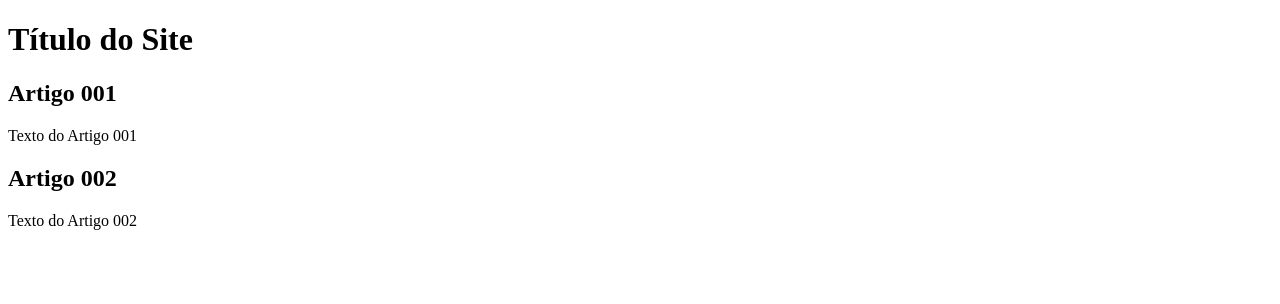
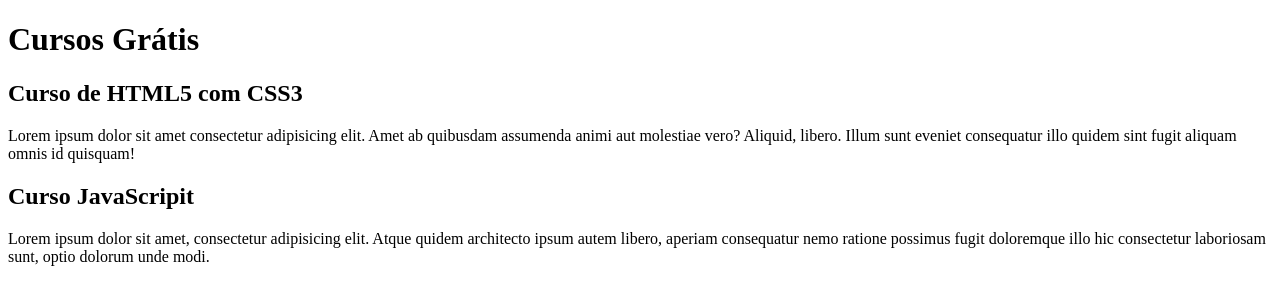
Before and after one commit to brunodyegoweb/projeto-site, a plain HTML site: page index.html in a window 1280 px wide. Drawn offline with Linux system fonts and the light colour scheme.

Commit message:
Comecei a escrever o conteúdo

```diff
--- a/index.html
+++ b/index.html
@@ -9,15 +9,15 @@
 <body>
     <main>
         <header>
-            <h1>Título do Site</h1>
+            <h1>Cursos Grátis</h1>
         </header>
         <article>
-            <h2>Artigo 001</h2>
-            <p>Texto do Artigo 001</p>
+            <h2>Curso de HTML5 com CSS3</h2>
+            <p>Lorem ipsum dolor sit amet consectetur adipisicing elit. Amet ab quibusdam assumenda animi aut molestiae vero? Aliquid, libero. Illum sunt eveniet consequatur illo quidem sint fugit aliquam omnis id quisquam!</p>
         </article>
         <article>
-            <h2>Artigo 002</h2>
-            <p>Texto do Artigo 002</p>
+            <h2>Curso JavaScripit</h2>
+            <p>Lorem ipsum dolor sit amet, consectetur adipisicing elit. Atque quidem architecto ipsum autem libero, aperiam consequatur nemo ratione possimus fugit doloremque illo hic consectetur laboriosam sunt, optio dolorum unde modi.</p>
         </article>
     </main>
 </body>
```
